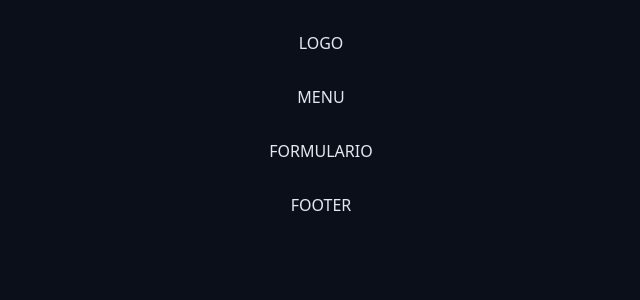
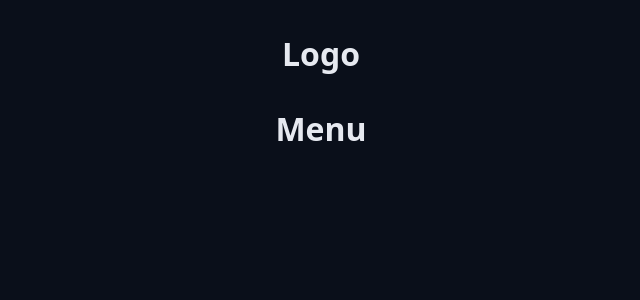
Before and after one commit to luizpcbetao/chronos-pomodoro, a React (Vite) app: page / in a window 1280 px wide. Shown: the top 300 px of the page, without its empty margins (319-959 px from the left). Built offline with nearby package versions, Linux system fonts and the light colour scheme.

Commit message:
Aula 21 - Movendo o Container para seu próprio React Component

```diff
--- a/src/App.tsx
+++ b/src/App.tsx
@@ -1,29 +1,19 @@
 import './styles/theme.css';
 import './styles/global.css';
+
+import { Container } from './components/Container';
+import { Heading } from './components/Heading';
 
 export function App() {
   return (
     <>
-      <div className='container'>
-        <div className='content'>
-          <section>LOGO</section>
-        </div>
-      </div>
-      <div className='container'>
-        <div className='content'>
-          <section>MENU</section>
-        </div>
-      </div>
-      <div className='container'>
-        <div className='content'>
-          <section>FORMULARIO</section>
-        </div>
-      </div>
-      <div className='container'>
-        <div className='content'>
-          <section>FOOTER</section>
-        </div>
-      </div>
+      <Container>
+        <Heading>Logo</Heading>
+      </Container>
+
+      <Container>
+        <Heading>Menu</Heading>
+      </Container>
     </>
   );
 }
--- /dev/null
+++ b/src/components/Container.module.css
@@ -0,0 +1,13 @@
+.container-fluid {
+  max-width: auto;
+}
+
+.container {
+  max-width: 98rem;
+  margin: 0 auto;
+}
+
+.content {
+  margin: 3.2rem;
+  text-align: center;
+}
--- /dev/null
+++ b/src/components/Container.tsx
@@ -0,0 +1,13 @@
+import styles from './Container.module.css';
+
+type ContainerProps = {
+  children: React.ReactNode;
+};
+
+export function Container({ children }: ContainerProps) {
+  return (
+    <div className={styles.container}>
+      <div className={styles.content}>{children}</div>
+    </div>
+  );
+}
--- a/src/styles/global.css
+++ b/src/styles/global.css
@@ -25,17 +25,3 @@
   background: var(--gray-900);
   color: var(--text-default);
 }
-
-.container-fluid {
-  max-width: auto;
-}
-
-.container {
-  max-width: 98rem;
-  margin: 0 auto;
-}
-
-.content {
-  margin: 3.2rem;
-  text-align: center;
-}
```
